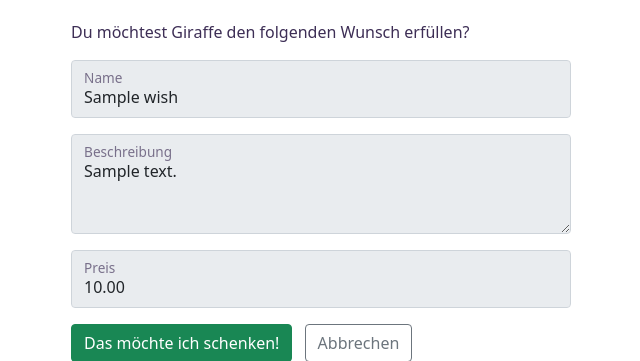
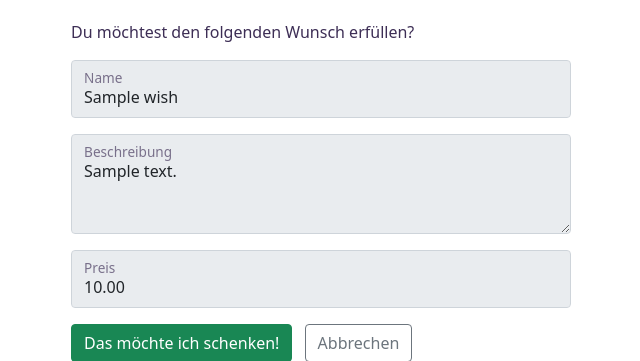
Before and after one commit to allokz/django-wishlist, a Django app: page /wish/1/reserve in a window 1280 px wide. Shown: the part 100-461 px from the top of the page, without its empty margins (319-959 px from the left). Run offline with Django 3.2, Linux system fonts and the light colour scheme; a user stored in the database is signed in; tables that the repository leaves empty hold one stand-in row (values such as "Sample post"); some libraries are stand-ins or nearby versions.

Commit message:
Update wish_reserve.html

```diff
--- a/templates/wish_reserve.html
+++ b/templates/wish_reserve.html
@@ -4,7 +4,7 @@
 
 <form action="" method="post" enctype="multipart/form-data" style="max-width: 500px; margin: auto;">
     {% csrf_token %}
-    <p>Du möchtest Giraffe den folgenden Wunsch erfüllen?</p>
+    <p>Du möchtest den folgenden Wunsch erfüllen?</p>
     <div class="form-floating mb-3">
         {{ form.name }}
         <label for="{{ form.name.id_for_label }}">Name</label>
```
